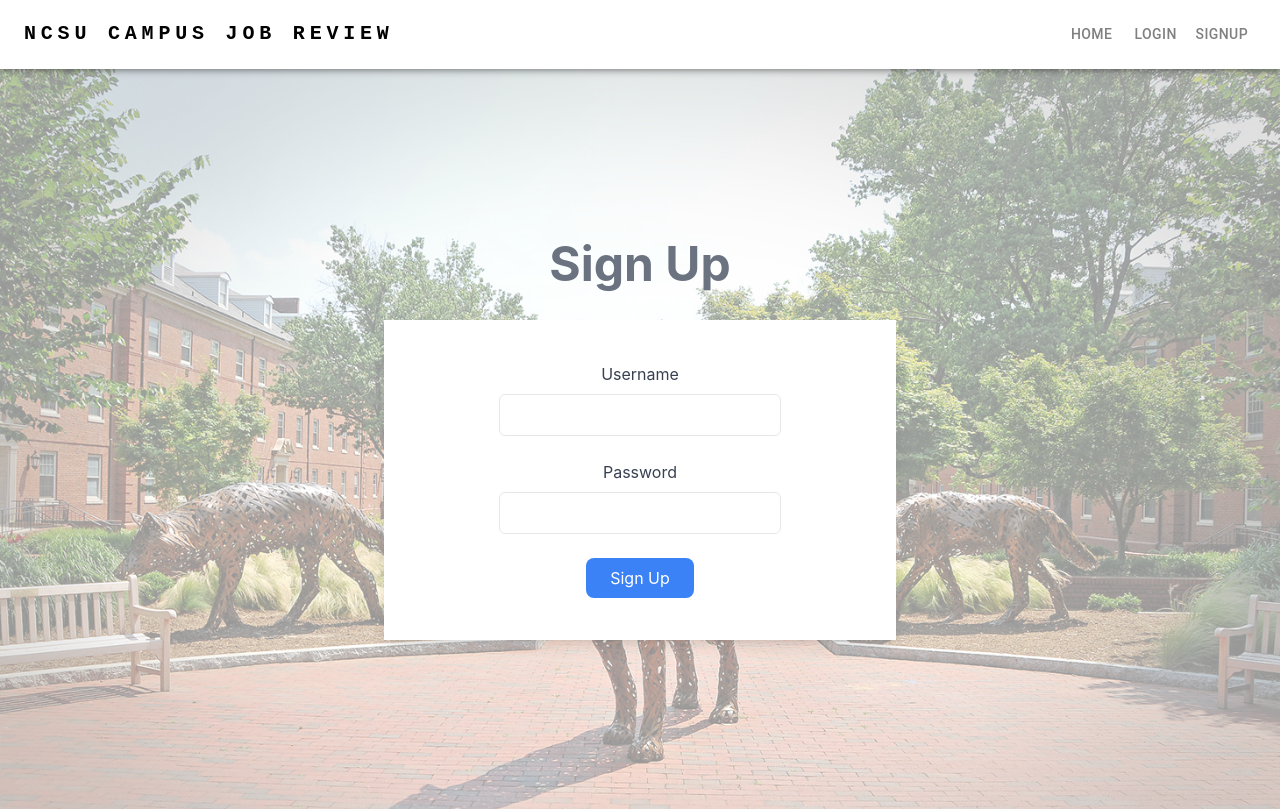
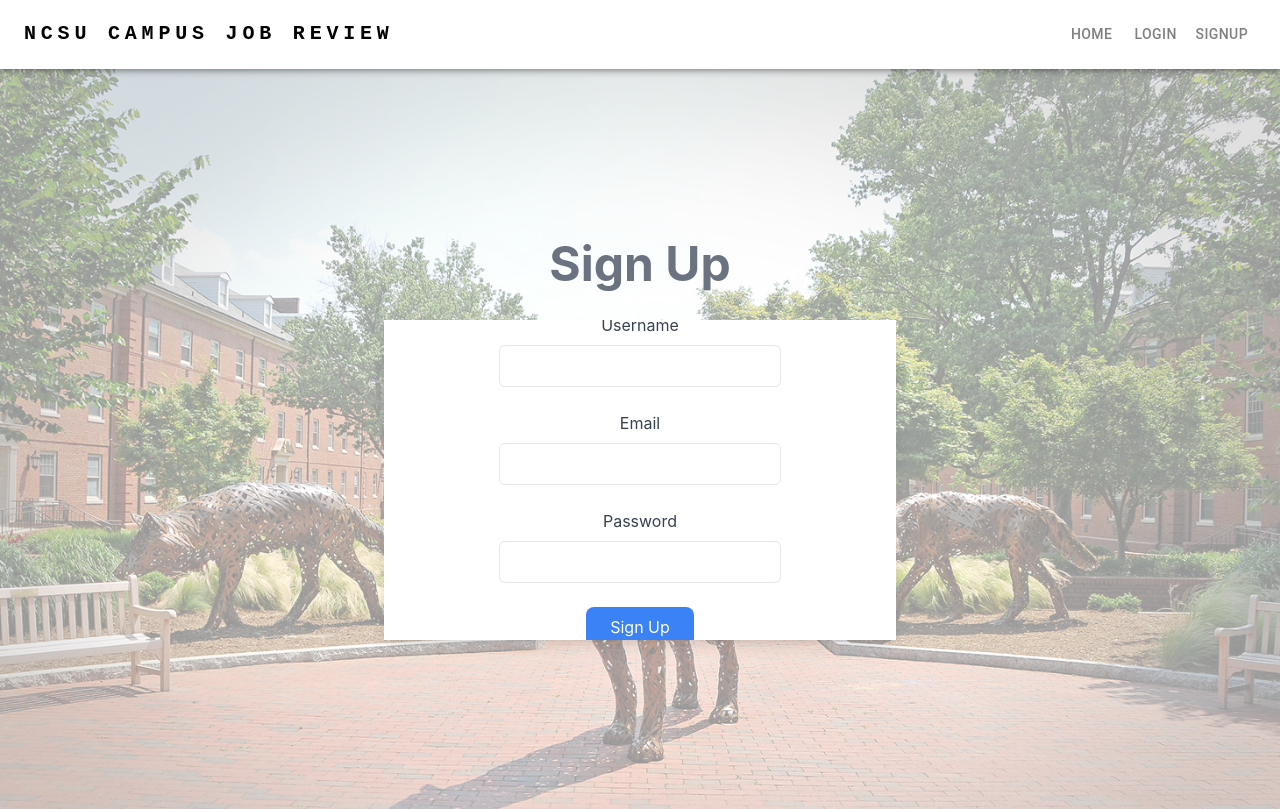
Before and after one commit to vuvuong003/CampusJobReview, a React (Create React App) app in the folder review_frontend/: page /signup in a window 1280 px wide. Built offline with nearby package versions, Linux system fonts and the light colour scheme.

Commit message:
Added email field in User model

```diff
--- a/review_frontend/src/Pages/SignUp.js
+++ b/review_frontend/src/Pages/SignUp.js
@@ -25,6 +25,7 @@ class Signup extends React.Component {
   state = {
     formData: {
       password: "", // User's password
+      email: "", // User's email
       username: "", // User's username
     },
   };
@@ -129,6 +130,22 @@ class Signup extends React.Component {
                   />
                 </div>
 
+                <div className="mb-6">
+                  <label htmlFor="username" className="block text-gray-700">
+                    Email
+                  </label>
+                  <input
+                    id="email"
+                    type="text"
+                    name="email"
+                    value={this.state.formData.email}
+                    onChange={this.handleChange}
+                    className="w-full px-4 py-2 mt-2 border rounded-md focus:outline-none focus:ring-1 focus:ring-blue-500"
+                    aria-label="Email"
+                    required
+                  />
+                </div>
+
                 {/* Password input field */}
                 <div className="mb-6">
                   <label htmlFor="password" className="block text-gray-700">
--- a/review_frontend/src/api/api.js
+++ b/review_frontend/src/api/api.js
@@ -9,7 +9,7 @@
  * @constant {string}
  */
 let base_url =
-  "https://2e36-2405-201-17-f0cf-8663-5a65-cde3-65a1.ngrok-free.app/";
+  "https://9e0e-2603-6081-23f0-6ed0-64e4-504a-1844-ca14.ngrok-free.app/";
 
 /**
  * URL endpoint for user authentication
```
Also changed, not shown: 2 other files (tests, documents, lock files or other folders).
